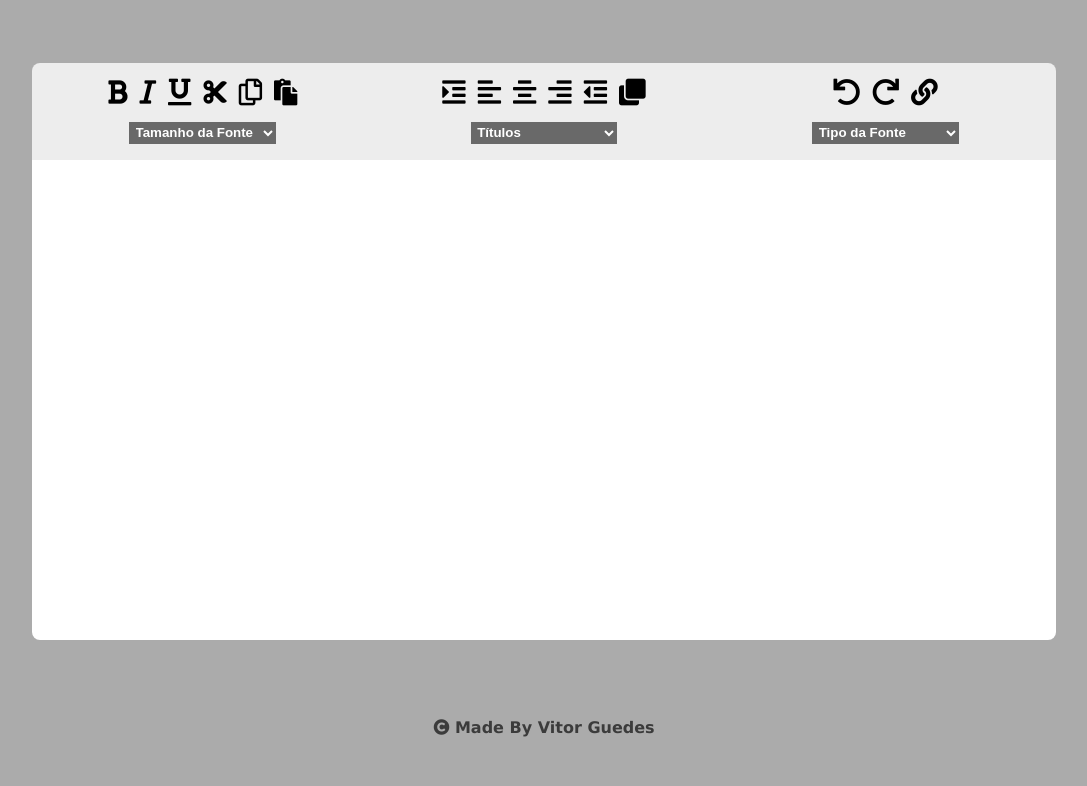
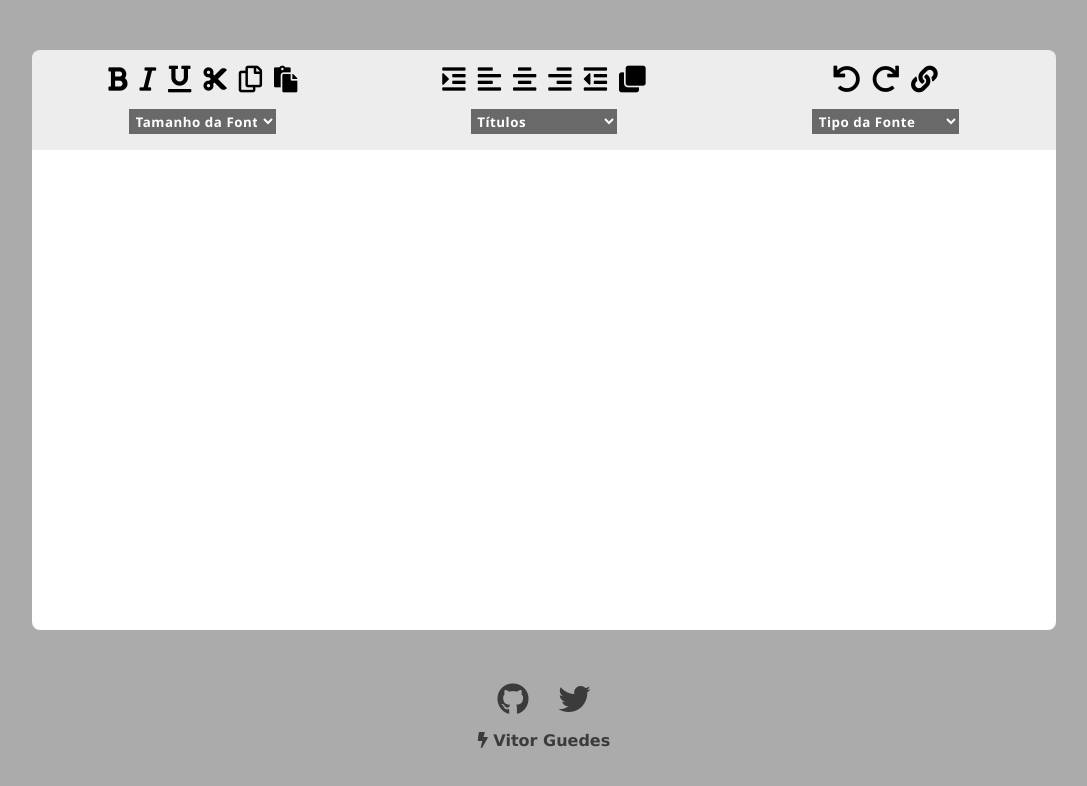
Before and after one commit to vitorhugo-guedes/richText-editor, a plain HTML site: page index.html in a window 1280 px wide. Shown: the whole page, without its empty margins (96-1183 px from the left). Drawn offline with Linux system fonts and the light colour scheme.

Commit message:
Update
Style stuff

```diff
--- a/assets/main.css
+++ b/assets/main.css
@@ -6,10 +6,12 @@
 :root{
     --container-clr: hsl(0, 0%, 93%);
 }
+
 body{
     min-height: calc(100vh - 3rem);
     display: grid;
     place-items: center;
+    font-family: Verdana, Tahoma, sans-serif;
     background-color: hsl(0, 0%, 67%);
 }
 
@@ -17,6 +19,10 @@ footer{
     color: #3b3b3b;
     font-family: Verdana, Tahoma, sans-serif;
     font-weight: lighter;
+}
+footer h4{
+    cursor: default;
+    margin-top: 1em;
 }
 
 main{
@@ -35,6 +41,13 @@ main{
 .other-options{
     width: 30%;
     gap: 0.75em;
+}
+.fsize-wrapper,
+.title-wrapper,
+.font-wrapper{
+    width: 30%;
+    display: flex;
+    justify-content: center;
 }
 
 .container-options{
@@ -61,14 +74,6 @@ main{
     background-color: var(--container-clr);
 }
 
-.fsize-wrapper,
-.title-wrapper,
-.font-wrapper{
-    width: 30%;
-    display: flex;
-    justify-content: center;
-}
-
 .editor{
     min-height: 30em;
     width: 80%;
@@ -84,3 +89,19 @@ main{
 .editor:focus{
     outline: none;
 }
+
+.social-links{
+    display: flex;
+    justify-content: center;
+    gap: 30px;
+}
+.social-links a{
+    text-decoration: none;
+    color: #3b3b3b;
+}
+.twitter:hover{
+    color: #1A91DA;
+}
+.github:hover{
+    color: #000;
+}
--- a/assets/utilities.css
+++ b/assets/utilities.css
@@ -12,10 +12,13 @@
 .selects{
     width: 50%;
     min-width: 130px;
+    padding: 0.175em;
+
+    font-family: 'Segoe UI', sans-serif;
+    font-weight: 600;
+    letter-spacing: 0.040em;
+
     border: none;
-    padding: 0.175em;
-    font-weight: 600;
-
     color: #fff;
     background-color: #696969;
 }
@@ -29,3 +32,7 @@
     outline: none;
     border: none;
 }
+
+.btn-option:hover{
+    opacity: 0.7;
+}
--- a/index.html
+++ b/index.html
@@ -121,7 +121,12 @@
     </main>
 
     <footer>
-        <h4><i class="fas fa-copyright fa-1x"></i> Made By Vitor Guedes</h4>
+        <!-- <a href=""><i class="fab fa-linkedin"></i></a> -->
+        <div class="social-links">
+            <a href="https://github.com/vitorhugo-guedes" class="github"><i class="fab fa-github fa-2x"></i></a>
+            <a href="https://twitter.com/HugoXala7" class="twitter"><i class="fab fa-twitter fa-2x"></i></a>
+        </div>
+        <h4><i class="fas fa-bolt fa-1x"></i> Vitor Guedes</h4>
     </footer>
 
     <script src="/source/main.js"></script>
```
